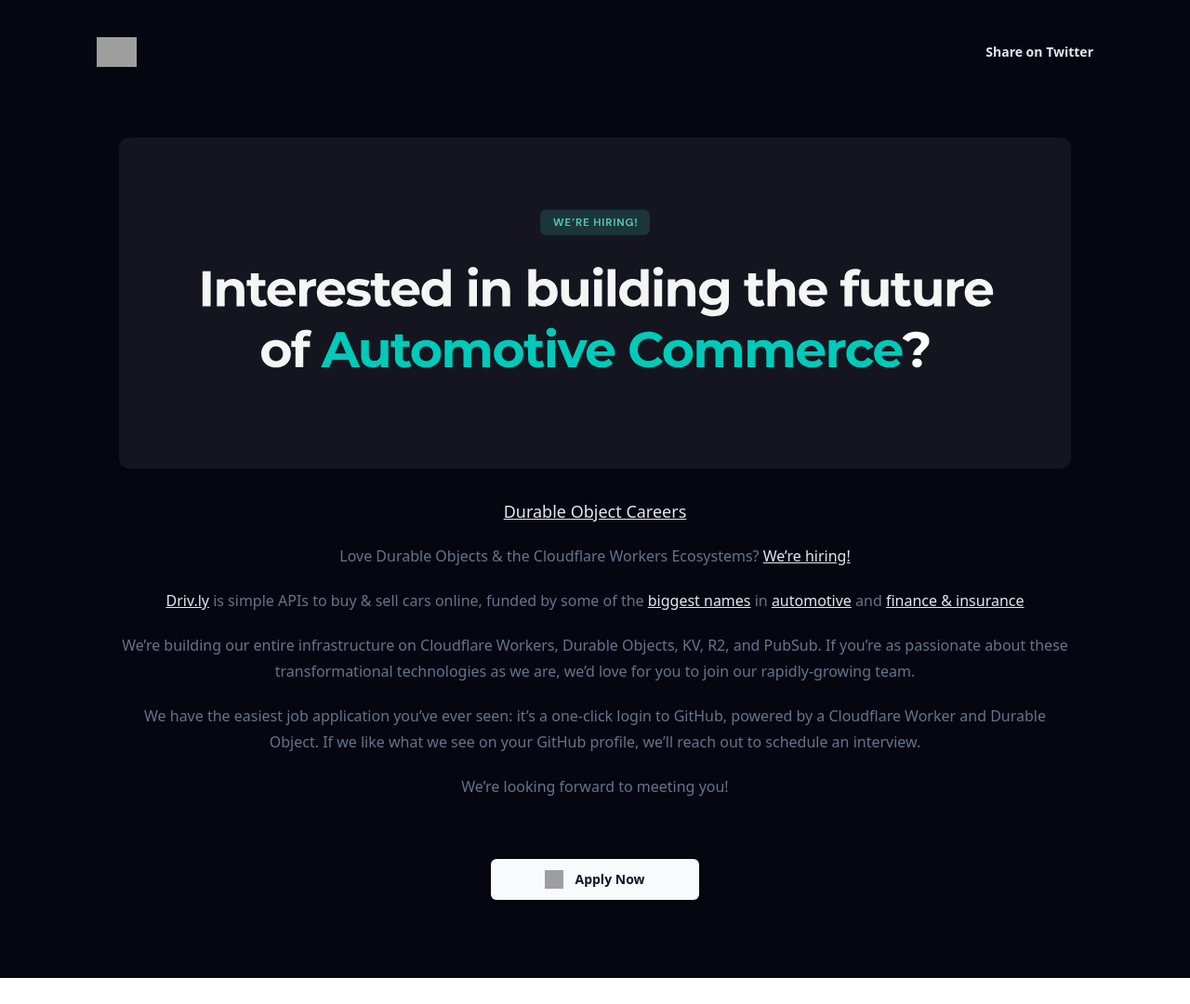
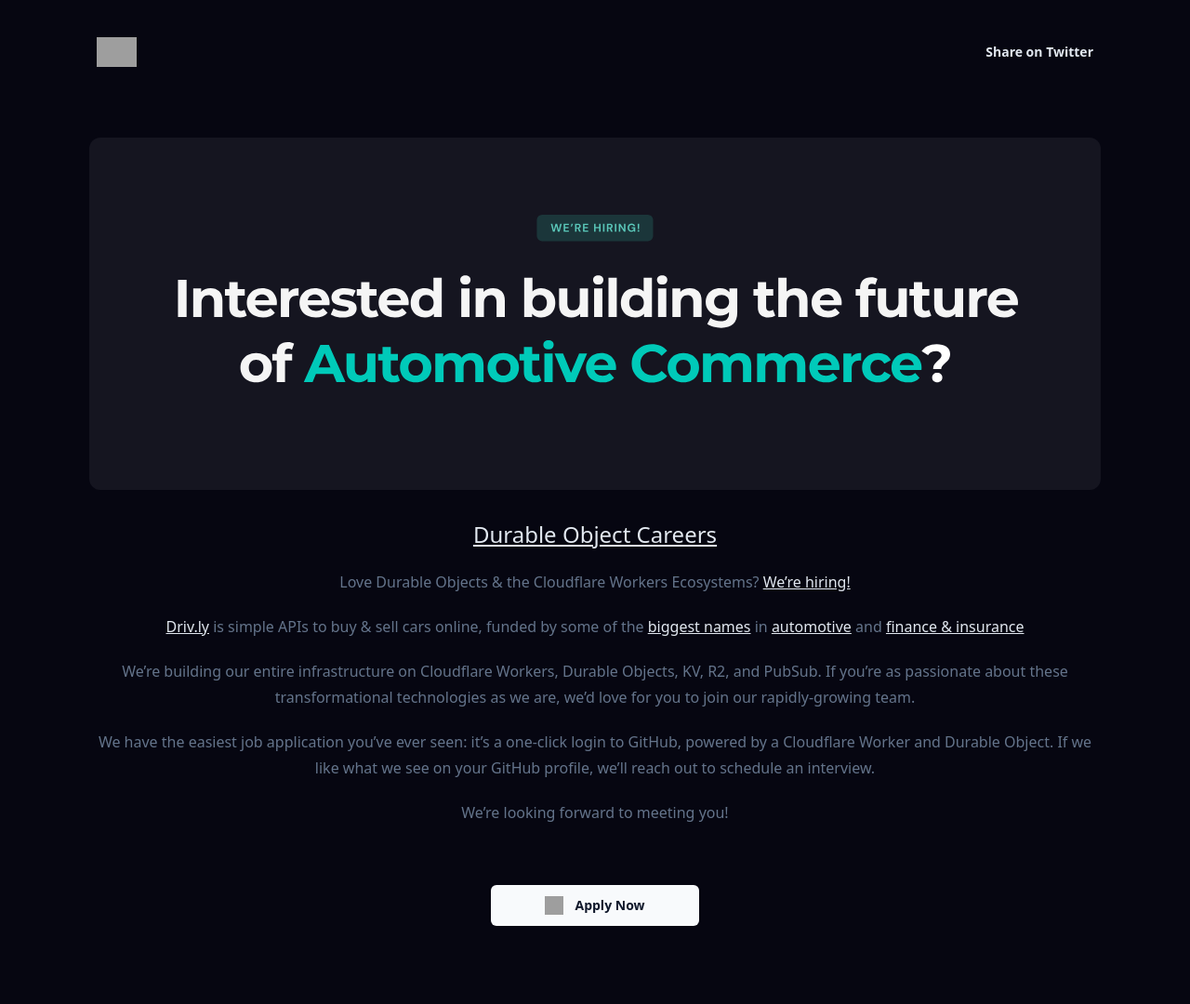
Before and after one commit to drivly/careers.do, a Jekyll site: the page built from README.md, in a window 1280 px wide. Shown: the whole page at 93% size. Built offline with Jekyll 4.4.1, drawn with Linux system fonts in a browser that asks for light colours; nearby versions of some CDN libraries; our own code applies the rules of GitHub Pages for plain Markdown files; before the commit the page ends 1052 px from its top, so only the background shows below that; grey boxes are pictures that could not be loaded.

```diff
--- a/_layouts/default.html
+++ b/_layouts/default.html
@@ -30,7 +30,7 @@
   <div class="relative flex min-h-screen flex-col justify-center overflow-hidden bg-[#060611] py-4 sm:py-1">
     <div class="mx-auto max-w-6xl px-4 mt-6 sm:py-10 text-center sm:px-6 lg:px-8">
       <div
-        class="mx-auto mt-6 max-w-6xl text-md tracking-loose text-slate-500 prose py-6 prose-a:text-slate-200 prose-h1:text-lg prose-p:max-w-5xl">
+        class="mx-auto mt-6 max-w-6xl text-md tracking-loose text-slate-500 prose py-6 prose-a:text-slate-200 prose-h1:text-2xl">
         {{ content }}
       </div>
 
```
